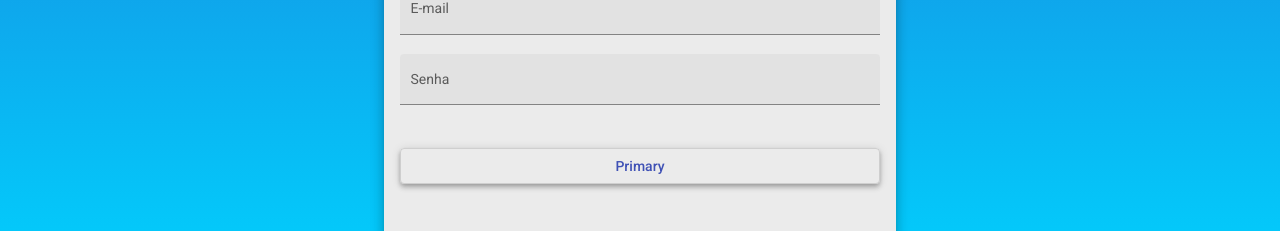
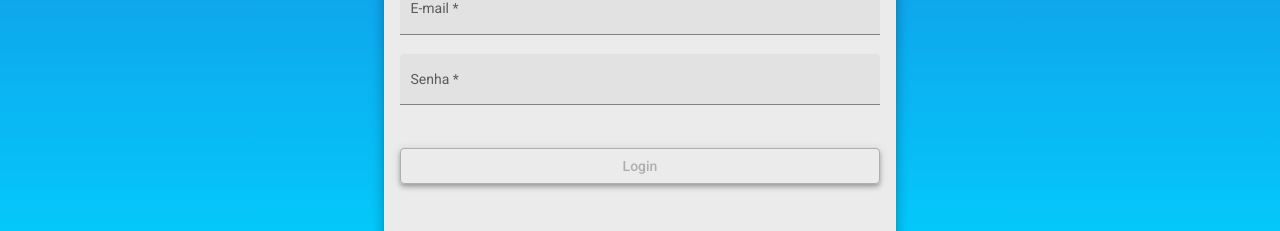
Before and after one commit to luciano-da-cruz-jr/Helpdesk-Angular-Java-Front, an Angular app: page /login in a window 1280 px wide. Shown: the part 487-718 px from the top of the page. Built offline with nearby package versions, Linux system fonts and the light colour scheme.

Commit message:
serviço de mensagens LOGIN implementado 36 V4

```diff
--- a/src/app/app.module.ts
+++ b/src/app/app.module.ts
@@ -33,6 +33,7 @@
 import { HeaderComponent } from './components/header/header.component';
 import { TecnicoListComponent } from './components/tecnico/tecnico-list/tecnico-list.component';
 import { LoginComponent } from './components/login/login.component';
+import { ToastrModule } from 'ngx-toastr';
 
 
 @NgModule({
@@ -67,7 +68,12 @@
     MatTableModule,
     MatIconModule,
     MatListModule,
-    MatCardModule
+    MatCardModule,
+    ToastrModule.forRoot({
+      timeOut: 4000,
+      closeButton: true,
+      progressBar: true
+    })
   ],
   providers: [],
   bootstrap: [AppComponent]
--- a/src/app/components/login/login.component.html
+++ b/src/app/components/login/login.component.html
@@ -7,15 +7,28 @@
 
         <mat-form-field class="full-width" appearance="fill">
             <mat-label>E-mail</mat-label>
-            <input matInput placeholder="Ex: ***@gmail.com">
+            <input
+            [formControl]="email"
+            required
+            [(ngModel)]="creds.email"
+            name="email"
+            matInput
+            placeholder="Ex: ***@gmail.com">
         </mat-form-field>
 
         <mat-form-field class="full-width" appearance="fill">
             <mat-label>Senha</mat-label>
-            <input type="password" matInput placeholder="Ex: hotdog123">
+            <input
+            [formControl]="senha"
+            required
+            [(ngModel)]="creds.senha"
+            name="senha" type="password"
+            matInput
+            placeholder="Ex: hotdog123">
         </mat-form-field>
 
-          <button class="full-width mat-elevation-z4" mat-stroked-button color="primary">Primary</button>
+          <button (click)="logar()" [disabled]="!validaCampos()" class="full-width mat-elevation-z4" mat-stroked-button color="primary">Login</button>
+          {{ creds.email}}
       </form>
 
 </div>
--- a/src/app/components/login/login.component.ts
+++ b/src/app/components/login/login.component.ts
@@ -1,4 +1,7 @@
 import { Component, OnInit } from '@angular/core';
+import { FormControl, Validators } from '@angular/forms';
+import { ToastrService } from 'ngx-toastr';
+import { Credenciais } from 'src/app/models/credenciais';
 
 @Component({
   selector: 'app-login',
@@ -7,9 +10,31 @@
 })
 export class LoginComponent implements OnInit {
 
-  constructor() { }
+  creds: Credenciais =
+  {
+    email:'',
+    senha: ''
+  }
+
+  email = new FormControl(null, Validators.email);
+  senha = new FormControl(null, Validators.minLength(3));
+
+  constructor(private toast: ToastrService) { }
 
   ngOnInit(): void {
   }
 
+  logar(){
+    this.toast.error('Usuário e/ou senha inválidos', 'Login');
+    this.creds.senha = '';
+  }
+
+  validaCampos(): boolean {
+    if (this.email.valid && this.senha.valid) {
+      return true;
+    } else {
+      return false;
+    }
+  }
+
 }
--- /dev/null
+++ b/src/app/models/credenciais.ts
@@ -0,0 +1,4 @@
+export interface Credenciais{
+    email: string;
+    senha: string;
+}
```
